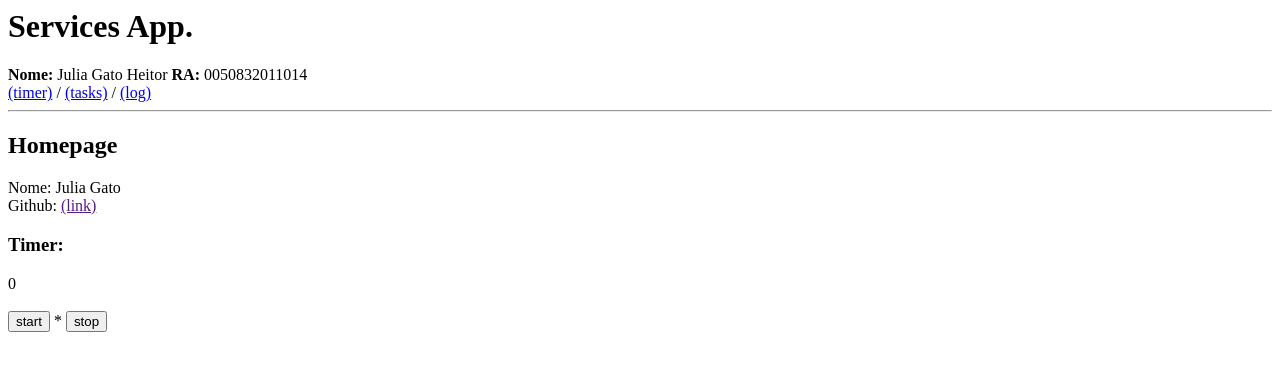
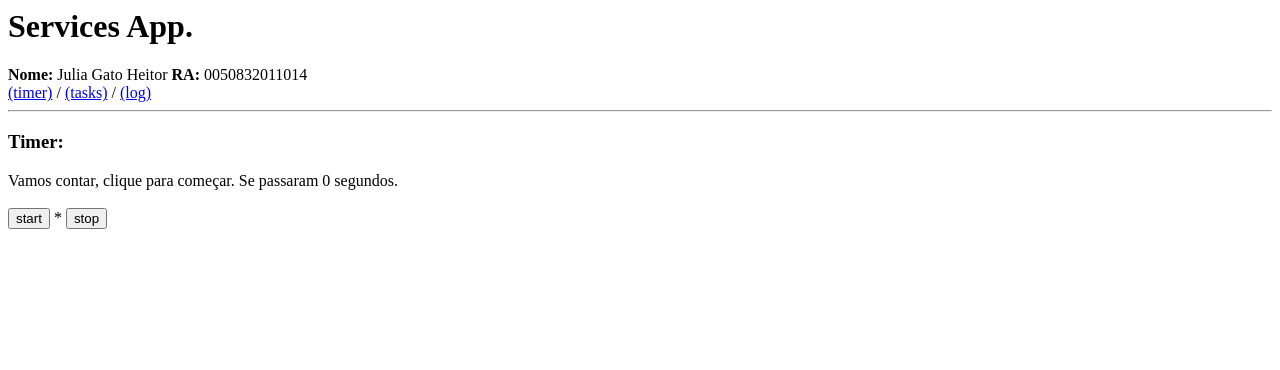
Before and after one commit to juliadelua/services-application, an Angular app: page / in a window 1280 px wide. Shown: the top 370 px of the page. Built offline with nearby package versions, Linux system fonts and the light colour scheme.

Commit message:
1 file modified, 3 deleted

```diff
--- a/src/app/app.module.ts
+++ b/src/app/app.module.ts
@@ -5,19 +5,19 @@
 import { AppComponent } from './app.component';
 import { HelloComponent } from './hello.component';
 import { TasksComponent } from './tasks/tasks.component';
-import { HomeComponent } from './home/home.component';
 import { LogComponent } from './log/log.component';
 import { RouterModule } from '@angular/router';
 import { TimerService } from './timer.service';
 import { TasksService } from './tasks.service';
 import { LoggerService } from './logger.service';
+import { TimerComponent } from './timer/timer.component';
 
 @NgModule({
   imports: [
     BrowserModule,
     FormsModule,
     RouterModule.forRoot([
-      { path: '', component: HomeComponent },
+      { path: '', component: TimerComponent },
       { path: 'tasks', component: TasksComponent },
       { path: 'log', component: LogComponent },
     ]),
@@ -26,7 +26,7 @@
     AppComponent,
     HelloComponent,
     TasksComponent,
-    HomeComponent,
+    TimerComponent,
     LogComponent,
   ],
   bootstrap: [AppComponent],
--- a/src/app/home/home.component.html
+++ /dev/null
@@ -1,9 +0,0 @@
-<h2>Homepage</h2>
-
-<p>Nome: Julia Gato<br />Github: <a href="">(link)</a></p>
-
-<h3>Timer:</h3>
-{{ timer.getCount() }}
-<br /><br />
-<button (click)="timer.start(1000)">start</button> *
-<button (click)="timer.stop()">stop</button>
--- a/src/app/home/home.component.ts
+++ /dev/null
@@ -1,19 +0,0 @@
-import { Component, OnInit } from '@angular/core';
-import { LoggerService } from '../logger.service';
-import { TimerService } from '../timer.service';
-
-@Component({
-  selector: 'app-home',
-  templateUrl: './home.component.html',
-  styleUrls: ['./home.component.css'],
-})
-export class HomeComponent implements OnInit {
-  constructor(public timer: TimerService, public logger: LoggerService) {
-    //this.timer.start(1000);
-    this.logger.add('HomeComponent constructor');
-  }
-
-  ngOnInit() {}
-}
-
-// to use the timer, we need to "tell" this class it needs to use the timer
```
Also changed, not shown: src/app/home/home.component.css (deleted).
